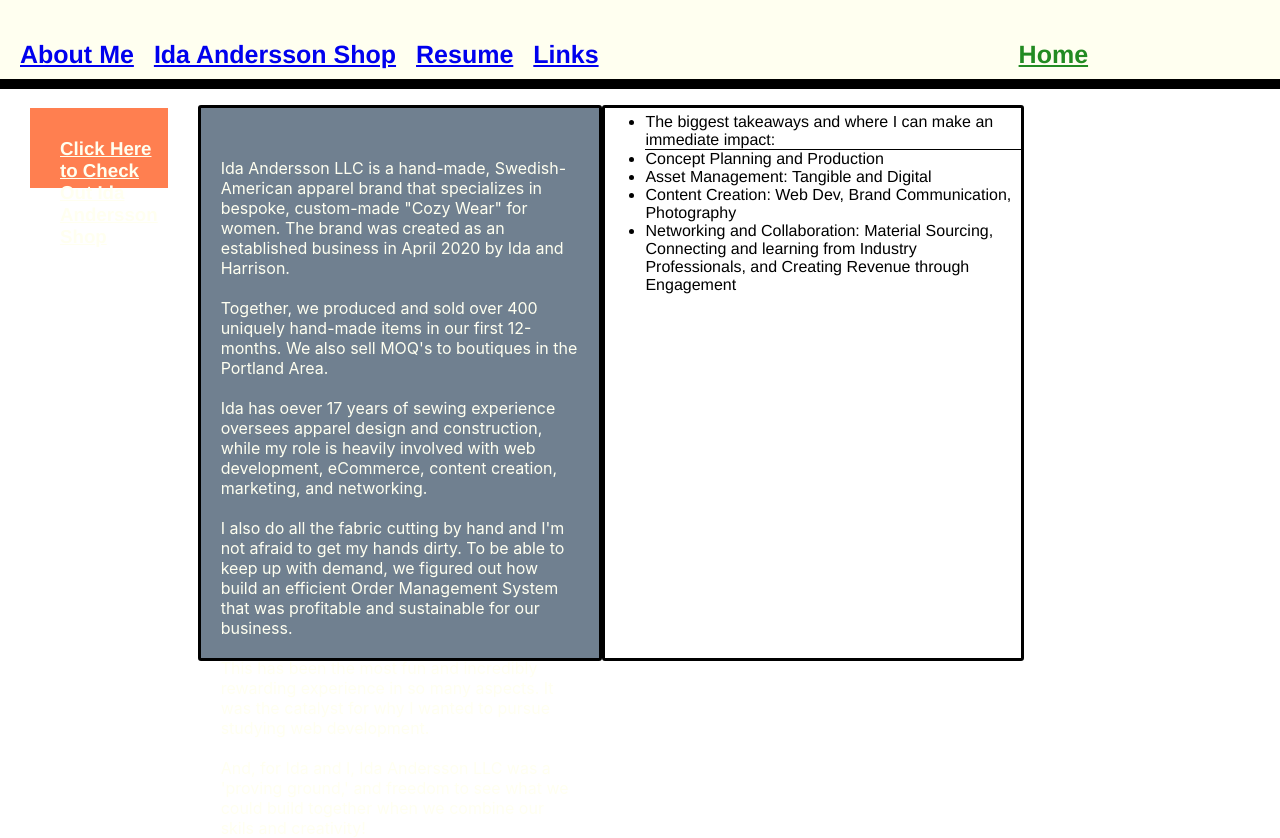
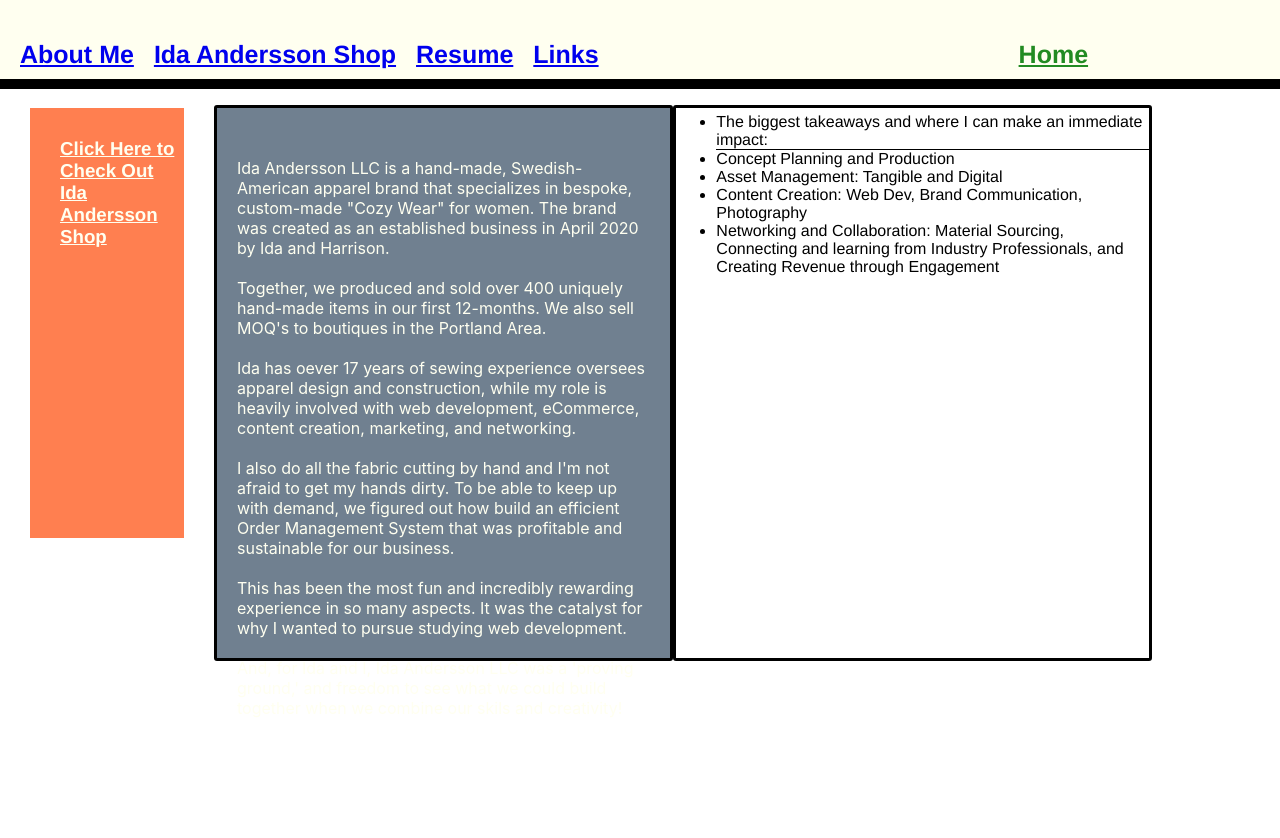
Before and after one commit to HGreedo/nuReactPortfolio, a React (Create React App) app: page /pages/IdaShop in a window 1280 px wide. After the commit the page ends 800 px from the top, so only its background shows below. Built offline with nearby package versions, Linux system fonts and the light colour scheme.

Commit message:
commit on 'main'

```diff
--- a/src/pages/idashop.css
+++ b/src/pages/idashop.css
@@ -1,13 +1,13 @@
 .idashop-header {
     justify-content: left;
-    width: 80%;
+    width: 90%;
     display: flex;
     flex-direction: row;
 }
 
 .shop-link {
     display: flex;
-    height: 50px;
+    height: 400px;
     width: 300px;
     background-color: coral;
     color: ivory;
```
